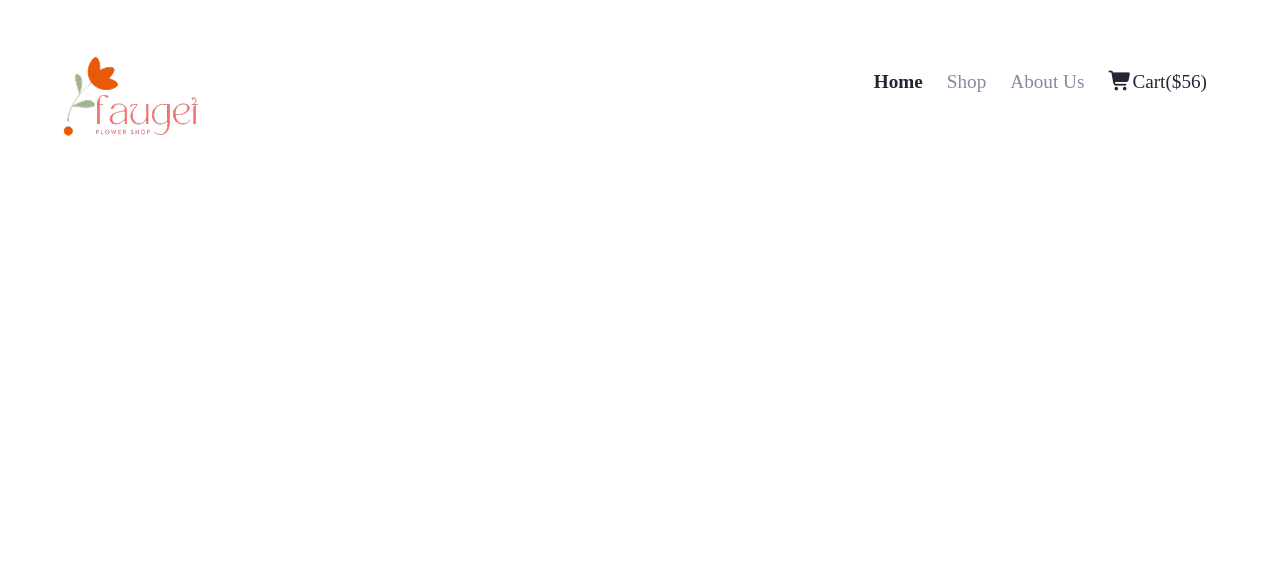
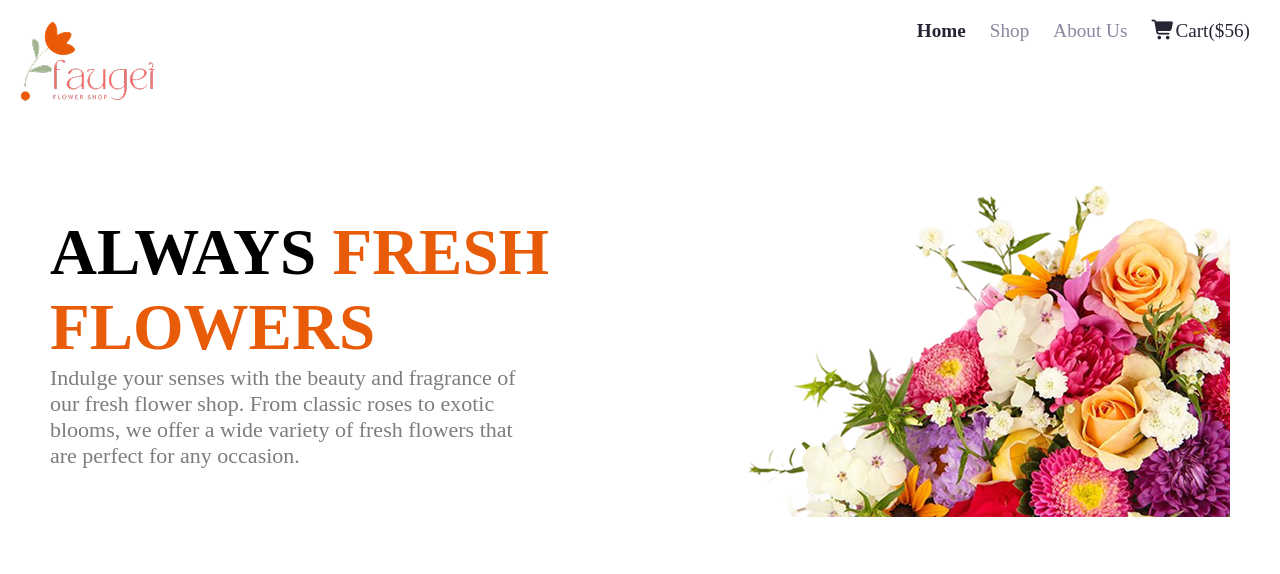
Before and after one commit to Raj-444/Assignment_02, a plain HTML site: page index.html in a window 1280 px wide. Drawn offline with Linux system fonts and the light colour scheme.

Commit message:
Hero section is added

```diff
--- a/index.html
+++ b/index.html
@@ -20,6 +20,15 @@
       </ul></div>
     </div>
         </section>
+
+        <section class="Hero Container">
+          <div class="banner-left"><h1>ALWAYS <span>FRESH <br>FLOWERS</span></h1>
+          <p>Indulge your senses with the beauty and fragrance of <br> our fresh flower shop. From classic roses to exotic <br> blooms, we offer a wide variety of fresh flowers that <br> are perfect for any occasion. </p></div>
+          <div class="banner-right">
+            <img src="./assets/hero-flower.png" alt="Hero flower-store">
+          </div>
+
+        </section>
     </header>
   </body>
 </html>
--- a/style.css
+++ b/style.css
@@ -1,11 +1,17 @@
+*{
+  box-sizing: border-box;
+    padding: 0px;
+    margin: 0px;
+}
+
 .Container{
-    box-sizing: border-box;
-    padding: 40px;
-    margin: 15px;
+  max-width: 1280px;
+  margin: auto;
 }
 .Header {
   display: flex;
   justify-content: space-between;
+  padding: 20px;
 }
 .logo {
   height: 20px;
@@ -29,3 +35,32 @@
 .cart{
 color: rgb(37,37,51);
 }
+/* @media screen and (max-width: 576px){
+  .logo{
+
+  }
+
+} */
+
+/* Hero section */
+.Hero{
+  display: flex;
+  align-items: center;
+  justify-content: space-between;
+  gap: 90px;
+  margin: 50px auto;
+padding: 50px;
+}
+.banner-left h1{
+  font-weight: bold;
+  font-size: 65px;
+  gap: 60px;
+}
+.banner-left span{
+color: rgb(232,91,8);
+}
+.banner-left p{
+  color: rgb(123,125,127);
+  font-size: 22px;
+  margin-bottom: -0px;
+}
```
